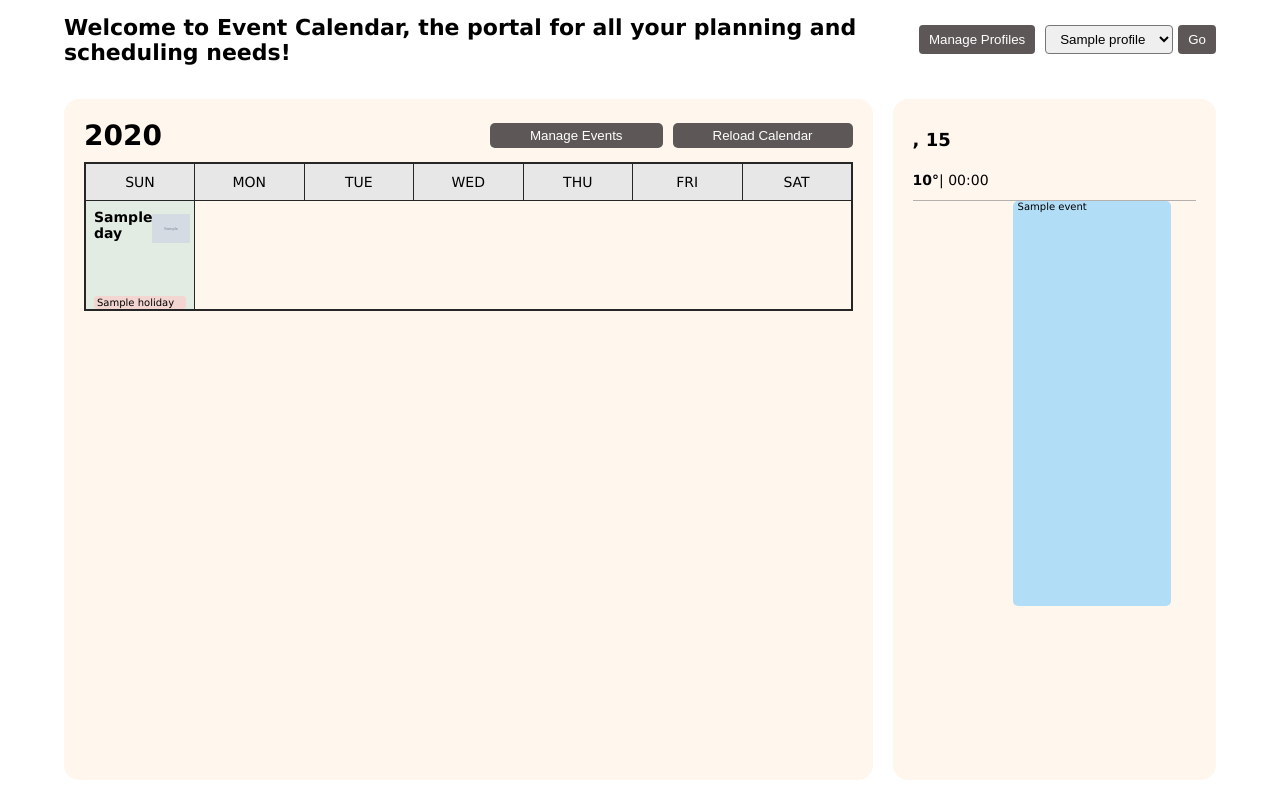
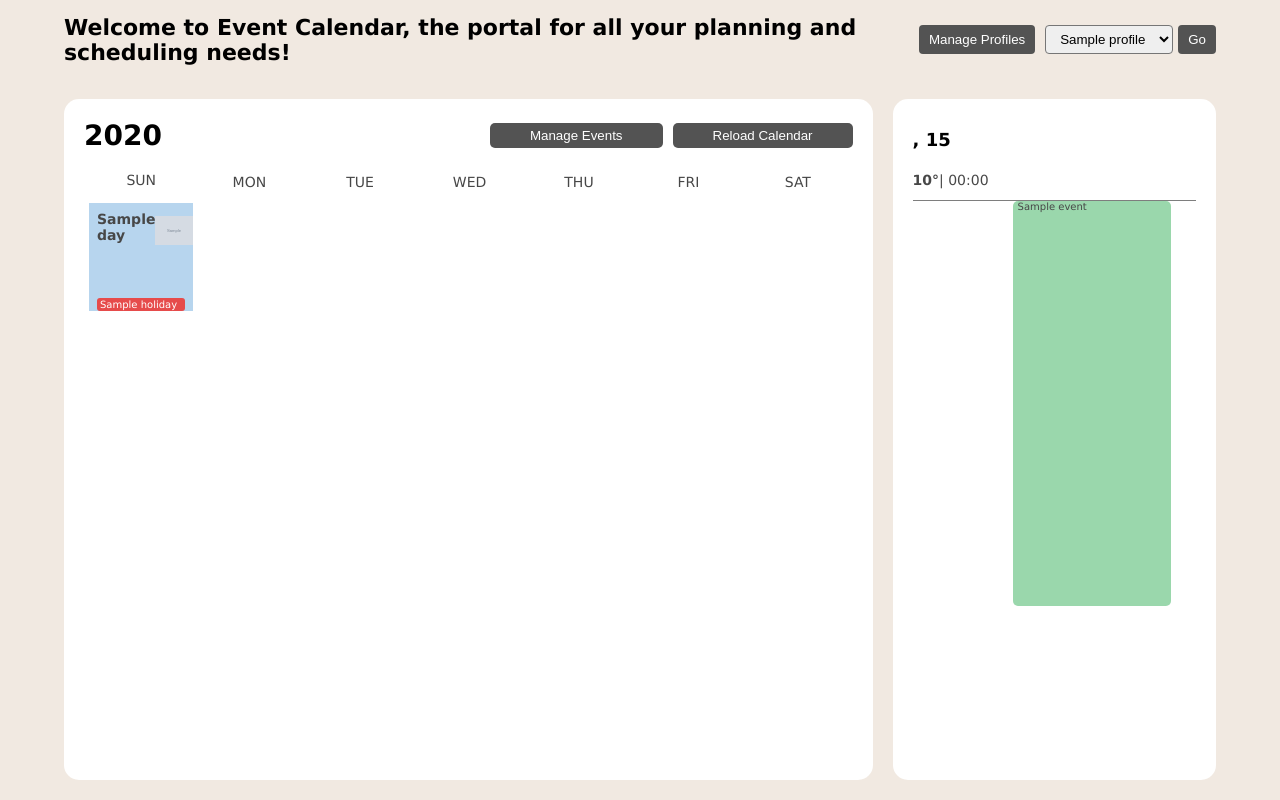
Before and after one commit to cindracindra/weatherwise-planner, a Flask app: template templates/index.html in a window 1280 px wide. Run offline with Flask 3, Linux system fonts and the light colour scheme; the template is opened without the code that fills it: most values are stand-ins (such as "Sample title", 1, 10 or a date in 2020); grey boxes marked "Sample" are stand-in pictures; parts of the project's set-up code (start-up, migrations or seed data) failed here and were passed over.

Commit message:
Updated UI color scheme

```diff
--- a/static/style/event_management.css
+++ b/static/style/event_management.css
@@ -49,7 +49,7 @@ input[type="submit"] {
 
 .event-mgmt__list,
 .event-mgmt__details {
-    background-color: rgb(255, 246, 237);
+    background-color: #f1e9e1;
     border-radius: 15px;
     padding: 20px;
     font-size: 14px;
@@ -77,6 +77,7 @@ input[type="submit"] {
 
 .event-create__button {
     display: flex;
+    border: none;
     margin-bottom: 20px;
     margin-right: 5px;
     border-radius: 4px;
--- a/static/style/homepage.css
+++ b/static/style/homepage.css
@@ -3,7 +3,7 @@
    ======================= */
 body {
     font-family: Verdana, 'Gill Sans', sans-serif;
-    background-color: #ffffff;
+    background-color: #f1e9e1;
     color: #000000;
     width: 90%;
     margin: auto;
@@ -50,7 +50,7 @@ input[type="submit"] {
     padding: 5px 10px;
     border-radius: 4px;
     border: none;
-    background-color: #5d5757;
+    background-color: #535353;
     color: white;
     white-space: nowrap;
 }
@@ -70,7 +70,7 @@ input[type="submit"] {
 
 /* LEFT CALENDAR */
 .calendar-section__left {
-    background-color: rgb(255, 246, 237);
+    background-color: rgb(255, 255, 255);
     border-radius: 15px;
     padding: 20px;
 }
@@ -95,10 +95,10 @@ input[type="submit"] {
 }
 
 .calendar-section__button-form input[type="submit"] {
-    background-color: #5d5757;
+    background-color: #535353;
     border-radius: 5px;
     border: none;
-    color: white;
+    color: rgb(255, 255, 255);
     padding: 5px 40px;
 }
 
@@ -109,12 +109,11 @@ input[type="submit"] {
     width: 100%;
     border-collapse: collapse;
     table-layout: fixed;
-    border: 2px solid #262626;
+    color:rgb(71, 71, 71)
 }
 
 .calendar th {
-    background-color: #e8e7e7;
-    border: 1px solid #262626;
+    background-color: inherit;
     padding: 10px;
     font-size: 14px;
     font-weight: normal;
@@ -122,8 +121,8 @@ input[type="submit"] {
 }
 
 .calendar td {
-    background-color: #E3ECE2;
-    border: 1px solid #262626;
+    background-color: #b7d5ee;
+    border: 5px solid rgb(255, 255, 255);
     vertical-align: top;
     height: 100px;
     font-size: 14px;
@@ -142,7 +141,9 @@ input[type="submit"] {
 }
 
 .calendar-cell--today {
-    background-color: #f0f8ff;
+    border-radius: 5px;
+    border: 2px solid #c0ae52;
+    background-color: rgba(255, 235, 134, 0.774);
 }
 
 .calendar-cell__top-row {
@@ -171,23 +172,23 @@ input[type="submit"] {
 .calendar-cell__event-count-badge {
     background-color: inherit;
     font-size: 10px;
-    font-weight: bold;
-    color: #000000;
+    color: #5e5d5d;
     text-align: center;
 }
 
 .calendar-cell__event {
     font-size: 10px;
-    background-color: rgba(127, 206, 255, 0.6);
+    background-color: #31924e;
     border-radius: 3px;
     padding: 1px 3px;
     overflow: hidden;
     white-space: nowrap;
     text-overflow: ellipsis;
+    color: white;
 }
 
 .calendar-cell__event--holiday {
-    background-color: rgba(255, 200, 200, 0.6);
+    background-color: #e64b4b;
 }
 
 /* =======================
@@ -195,7 +196,7 @@ input[type="submit"] {
    ======================= */
 
 .calendar-section__right {
-    background-color: rgb(255, 246, 237);
+    background-color: rgb(255, 255, 255);
     border-radius: 15px;
     padding: 20px;
     padding-top: 30px;
@@ -212,12 +213,13 @@ input[type="submit"] {
     width: 100%;
     height: 600px;
     overflow-y: auto;
+    color:rgb(71, 71, 71)
 }
 
 .calendar-section__hour-row {
     display: flex;
     align-items: center;
-    border-bottom: 1px solid #6e6e6e81;
+    border-bottom: 1px solid #7e7e7e;
     height: 40px;
 }
 
@@ -240,7 +242,7 @@ input[type="submit"] {
     top: calc(var(--start) * 41px + 2px);
     height: calc(var(--duration) * 41px - 5px);
     width: calc(100% - 130px);
-    background: rgba(127, 206, 255, 0.6);
+    background: #3cb15f83;
     border-radius: 5px;
     font-size: 10px;
     padding-left: 5px;
--- a/static/style/profile_management.css
+++ b/static/style/profile_management.css
@@ -38,7 +38,7 @@ body {
 
 .profile-mgmt__create,
 .profile-mgmt__delete {
-    background-color: rgb(255, 246, 237);
+    background-color:  #f1e9e1;
     border-radius: 15px;
     padding: 20px;
     font-size: 14px;
```
